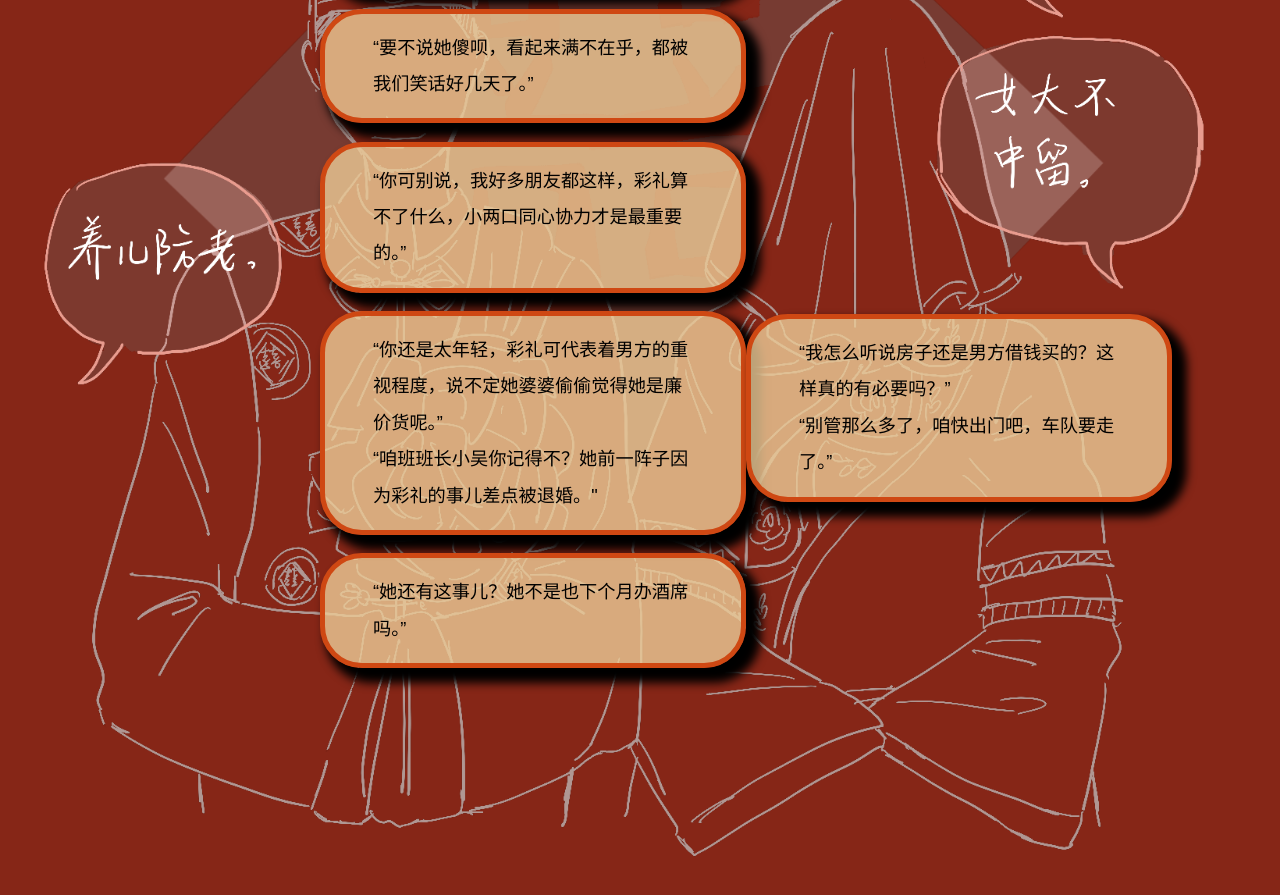
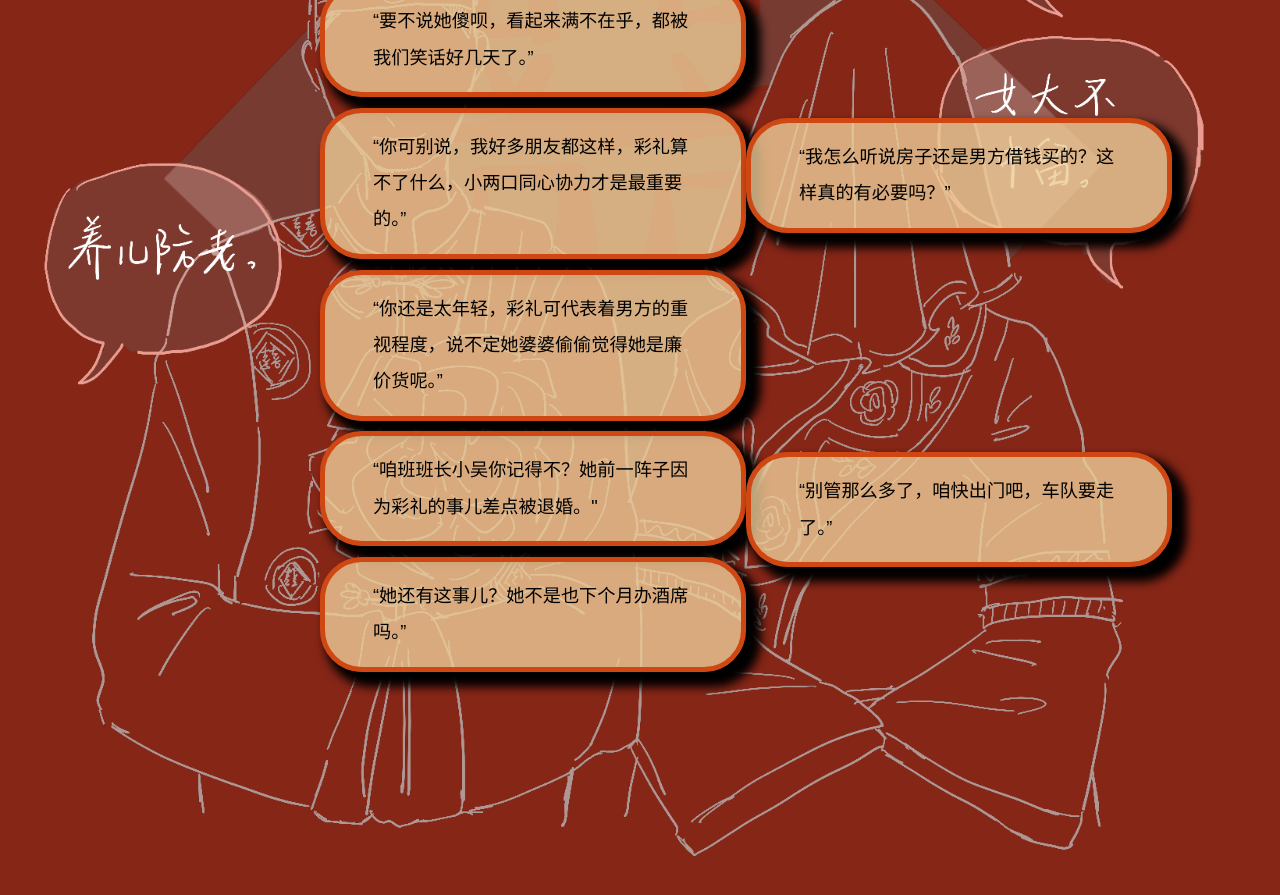
Before and after one commit to trambradr/DJRG.github.io, a plain HTML site: page index.html in a window 1280 px wide. Shown: the part 1443-2338 px from the top of the page. Drawn offline with nearby package versions, Linux system fonts and the light colour scheme; a script that the page names is missing; a web font is replaced by a local one.

Commit message:
Update index.html

```diff
--- a/index.html
+++ b/index.html
@@ -51,7 +51,11 @@
             </div>
             <div class="chat-right">
                 <p class="text-1">
-                    “你还是太年轻，彩礼可代表着男方的重视程度，说不定她婆婆偷偷觉得她是廉价货呢。”<br>
+                    “你还是太年轻，彩礼可代表着男方的重视程度，说不定她婆婆偷偷觉得她是廉价货呢。”
+                </p>
+            </div>
+            <div class="chat-right">
+                <p class="text-1">
                     “咱班班长小吴你记得不？她前一阵子因为彩礼的事儿差点被退婚。"
                 </p>
             </div>
@@ -67,7 +71,11 @@
             </div>
             <div class="chat-left">
                 <p class="text-1">
-                    “我怎么听说房子还是男方借钱买的？这样真的有必要吗？”<br>
+                    “我怎么听说房子还是男方借钱买的？这样真的有必要吗？”
+                </p>
+            </div>
+            <div class="chat-left">
+                <p class="text-1">
                     “别管那么多了，咱快出门吧，车队要走了。”
                 </p>
             </div>
```
